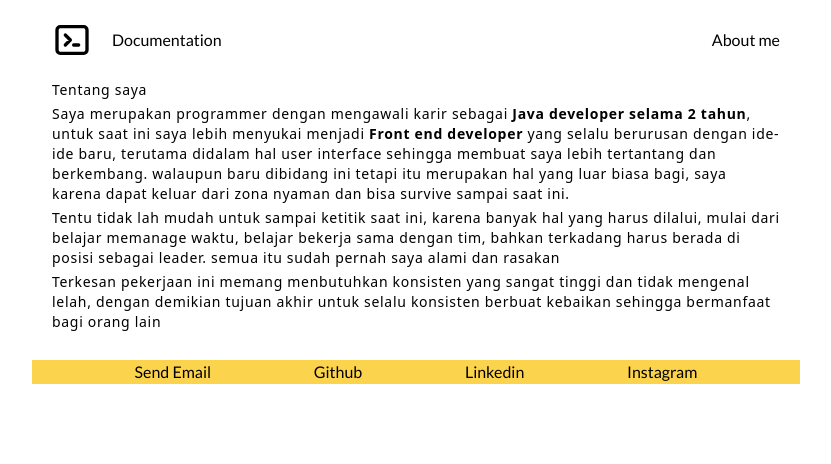
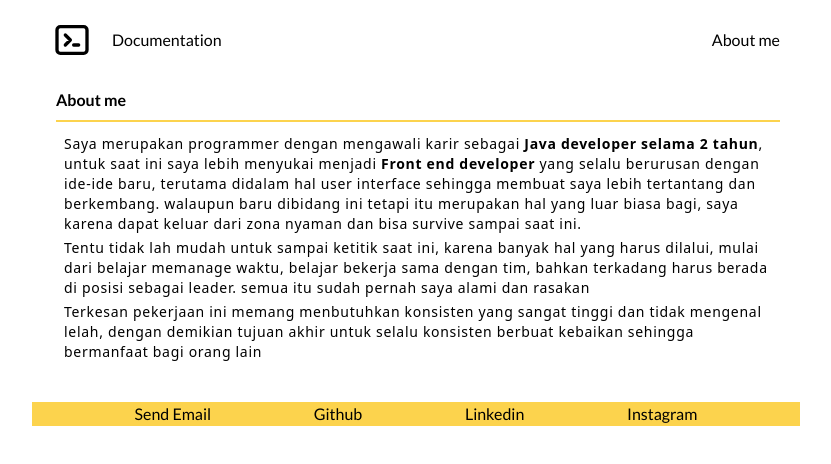
Before and after one commit to mhanifmuhsin/documentation, a Next.js app: page /about in a window 1280 px wide. Shown: the top 464 px of the page, without its empty margins (224-1055 px from the left). Built offline with nearby package versions, Linux system fonts and the light colour scheme.

Commit message:
:hammer:Update about content

```diff
--- a/pages/about.js
+++ b/pages/about.js
@@ -9,8 +9,8 @@ export default function About() {
                 <meta name="description" content="Generated by create next app" />
                 <link rel="icon" href="/favicon.ico" />
             </Head>
-            <section className="text-sm space-y-1 tracking-wider">
-                <h2>Tentang saya</h2>
+            <h1 className="font-lato font-bold py-2 ml-1 border-b-2 border-yellow-300">About me</h1>
+            <section className="text-sm space-y-1 tracking-wider p-3">
                 <p>Saya merupakan programmer dengan mengawali karir sebagai <strong>Java developer selama 2 tahun</strong>, untuk saat ini saya lebih menyukai menjadi <strong>Front end developer</strong> yang selalu berurusan dengan ide-ide baru, terutama didalam hal user interface sehingga membuat saya lebih tertantang dan berkembang. walaupun baru dibidang ini tetapi itu merupakan hal yang luar biasa bagi, saya karena dapat keluar dari zona nyaman dan bisa survive sampai saat ini.</p>
                 <p>Tentu tidak lah mudah untuk sampai ketitik saat ini, karena banyak hal yang harus dilalui, mulai dari belajar memanage waktu, belajar bekerja sama dengan tim, bahkan terkadang harus berada di posisi sebagai leader. semua itu sudah pernah saya alami dan rasakan</p>
                 <p> Terkesan pekerjaan ini memang menbutuhkan konsisten yang sangat tinggi dan tidak mengenal lelah, dengan demikian tujuan akhir untuk selalu konsisten berbuat kebaikan sehingga bermanfaat bagi orang lain</p>
```
